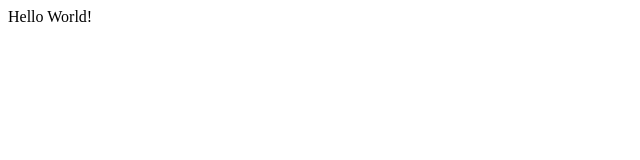
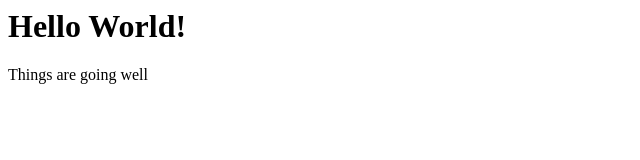
Before and after one commit to aneurinhr/TestStuffFam, a plain HTML site: page index.html in a window 1280 px wide. Shown: the whole page, without its empty margins (0-640 px from the left). Drawn offline with Linux system fonts and the light colour scheme.

Commit message:
Things be changed

```diff
--- a/index.html
+++ b/index.html
@@ -3,7 +3,11 @@
 <head></head>
 
 <body>
-Hello World!
+
+<h1>Hello World!</h1>
+
+<p>Things are going well</p>
+
 </body>
 
 </html>
```
